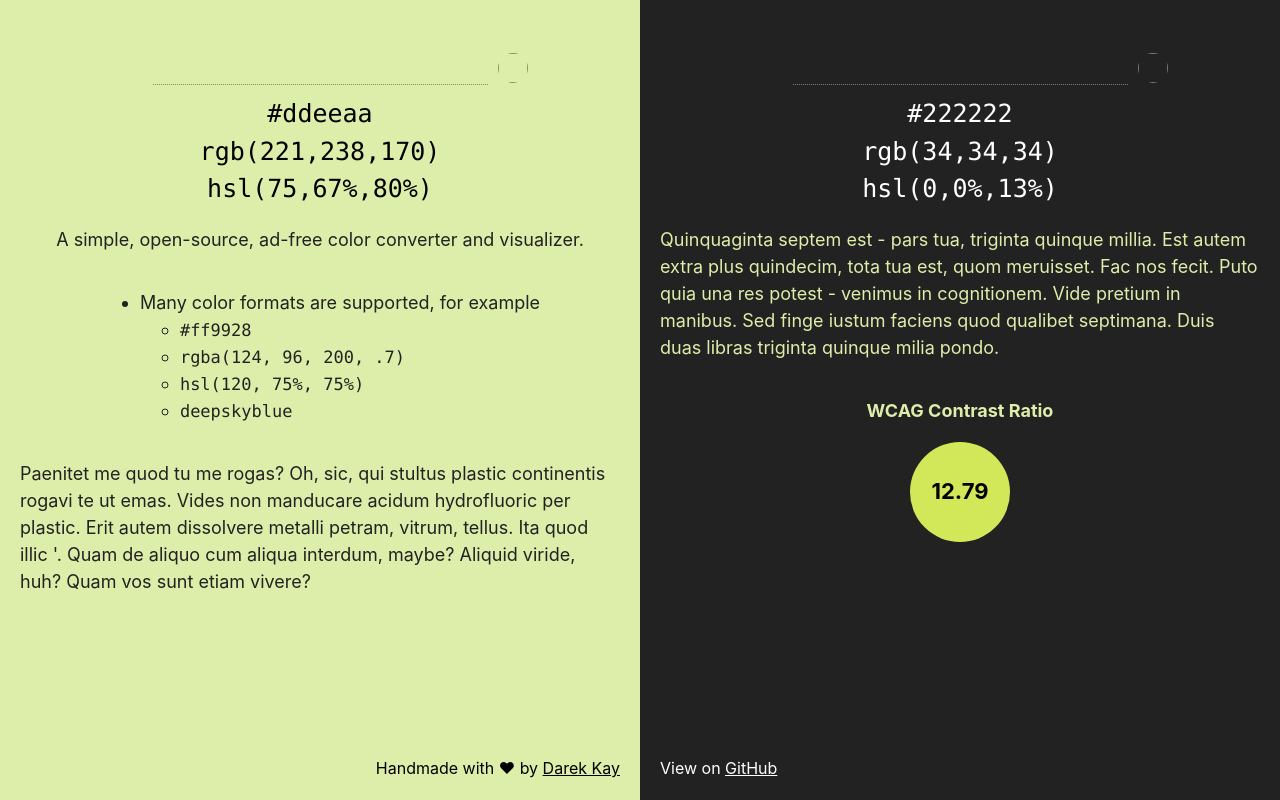
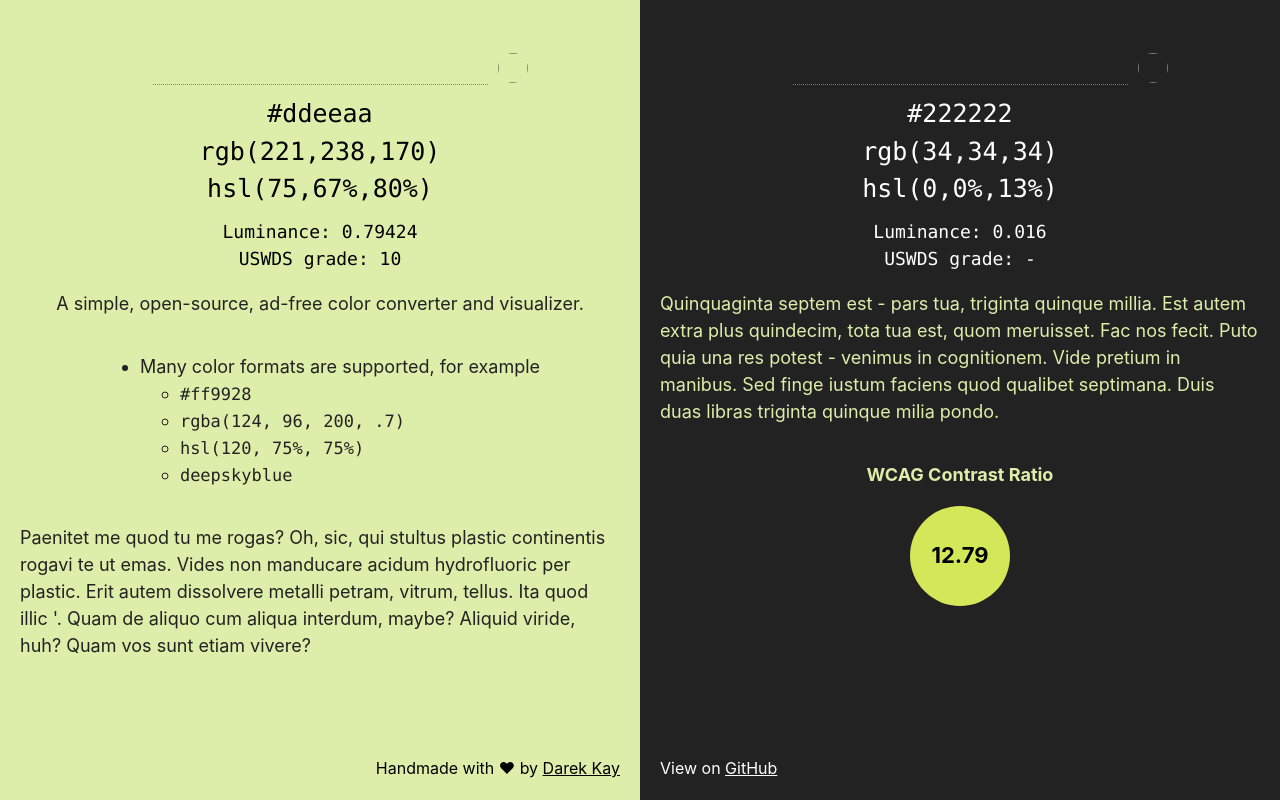
Before and after one commit to darekkay/dev-tools, a website: page src/color-tools.html in a window 1280 px wide. Drawn offline with Linux system fonts and the light colour scheme.

Commit message:
Include luminance and USWDS grade calculations

```diff
--- a/src/color-tools.html
+++ b/src/color-tools.html
@@ -21,6 +21,11 @@
       <output class="output-hex"></output>
       <output class="output-rgb"></output>
       <output class="output-hsl"></output>
+
+      <div class="output-additional">
+        <output class="output-luminance"></output>
+        <output class="output-grade"></output>
+      </div>
 
       <p>A simple, open-source, ad-free color converter and visualizer.</p>
 
@@ -55,6 +60,11 @@
       <output class="output-rgb"></output>
       <output class="output-hsl"></output>
 
+      <div class="output-additional">
+        <output class="output-luminance"></output>
+        <output class="output-grade"></output>
+      </div>
+
       <p>Quinquaginta septem est - pars tua, triginta quinque millia. Est autem extra plus quindecim, tota tua est, quom meruisset. Fac nos fecit. Puto quia una res potest - venimus in cognitionem. Vide pretium in manibus. Sed finge iustum faciens quod qualibet septimana. Duis duas libras triginta quinque milia pondo.</p>
 
       <p><strong>WCAG Contrast Ratio</strong></p>
--- a/src/color-tools/colors.css
+++ b/src/color-tools/colors.css
@@ -38,7 +38,7 @@ footer {
   padding: 0;
   margin: -1px;
   overflow: hidden;
-  clip: rect(0,0,0,0);
+  clip: rect(0, 0, 0, 0);
   border: 0;
 }
 
@@ -141,6 +141,16 @@ output {
   font-family: SFMono-Regular, Menlo, Monaco, Consolas, "Liberation Mono",
     "Courier New", monospace;
   font-size: 2.5rem;
+  display: block;
+}
+
+.output-additional {
+  margin-top: 1rem;
+  text-align: center;
+}
+
+.output-additional output {
+  font-size: 1.8rem;
 }
 
 /* CONTRAST RATIO */
--- a/src/color-tools/colors.js
+++ b/src/color-tools/colors.js
@@ -8,7 +8,9 @@ const selectElements = name => {
     output: {
       hex: display.getElementsByClassName("output-hex")[0],
       rgb: display.getElementsByClassName("output-rgb")[0],
-      hsl: display.getElementsByClassName("output-hsl")[0]
+      hsl: display.getElementsByClassName("output-hsl")[0],
+      luminance: display.getElementsByClassName("output-luminance")[0],
+      grade: display.getElementsByClassName("output-grade")[0]
     }
   };
 };
@@ -78,6 +80,34 @@ const toHSL = color => {
   return `hsla(${hue},${saturation}%,${lightness}%,${alphaValue})`;
 };
 
+/* USWDS Grade values: https://designsystem.digital.gov/design-tokens/color/overview/ */
+const gradeValues = [
+  [0, 1, 1],
+  [5, 0.93, 0.85],
+  [10, 0.82, 0.75],
+  [20, 0.65, 0.5],
+  [30, 0.45, 0.35],
+  [40, 0.3, 0.25],
+  [50, 0.1833, 0.175],
+  [60, 0.125, 0.1],
+  [70, 0.07, 0.05],
+  [80, 0.04, 0.02],
+  [90, 0.012, 0.015],
+  [100, 0, 0]
+];
+
+const toGrade = color => {
+  const luminance = color.luminance();
+  if (luminance === 0) return 100;
+  if (luminance === 1) return 0;
+  // eslint-disable-next-line no-plusplus
+  for (let i = 0; i < gradeValues.length; i++) {
+    const limits = gradeValues[i];
+    if (luminance < limits[1] && luminance > limits[2]) return limits[0];
+  }
+  return "-";
+};
+
 /* eslint-disable no-param-reassign */
 const updateColor = (panel, otherPanel, color) => {
   panel.display.style.background = color.cssa();
@@ -86,6 +116,10 @@ const updateColor = (panel, otherPanel, color) => {
   panel.output.rgb.innerText = color.alpha() === 1 ? color.css() : color.cssa();
   panel.output.hex.innerText = color.hex();
   panel.output.hsl.innerText = toHSL(color);
+  panel.output.luminance.innerText = `Luminance: ${Math.round(
+    color.luminance() * 100000
+  ) / 100000}`;
+  panel.output.grade.innerText = `USWDS grade: ${toGrade(color)}`;
   panel.picker.value = color.hex();
 
   toggleClass(panel.display, {
```
